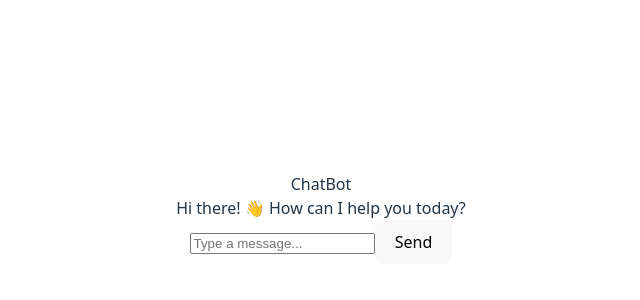
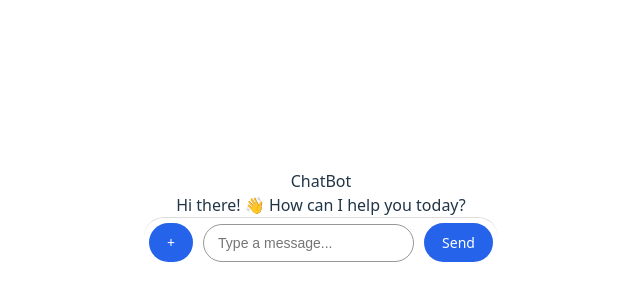
Before and after one commit to Tofulati/diamondhacks, a React (Vite) app in the folder medignos/frontend/: page / in a window 1280 px wide. Shown: the part 182-482 px from the top of the page, without its empty margins (319-959 px from the left). Built offline with nearby package versions, Linux system fonts and the light colour scheme.

Commit message:
update chatinput/ add gitignore

```diff
--- a/medignos/frontend/src/components/ChatInput.jsx
+++ b/medignos/frontend/src/components/ChatInput.jsx
@@ -1,4 +1,5 @@
 import { useState } from 'react';
+import '../styles/ChatInput.css';
 
 const ChatInput = ({ onSend }) => {
   const [input, setInput] = useState("");
@@ -12,6 +13,7 @@ const ChatInput = ({ onSend }) => {
 
   return (
     <div className="chat-input">
+      <button>+</button>
       <input
         placeholder="Type a message..."
         value={input}
--- a/medignos/frontend/src/styles/ChatInput.css
+++ b/medignos/frontend/src/styles/ChatInput.css
@@ -0,0 +1,37 @@
+.chat-input {
+    display: flex;
+
+    align-items: center;
+    padding: 5px;
+    border-top: 1px solid #ddd;
+    border-radius: 20px;
+    background-color: #fff;
+  }
+
+  .chat-input input {
+    flex: 1;
+    color: #000000;
+    padding: 10px 14px;
+    border: 1px solid #979797;
+    background-color: white;
+    border-radius: 20px;
+    font-size: 14px;
+    margin-left: 10px;
+    margin-right: 10px;
+    outline: none;
+  }
+
+  .chat-input button {
+    background-color: #2563eb;
+    color: white;
+    border: none;
+    padding: 10px 18px;
+    border-radius: 20px;
+    font-size: 14px;
+    cursor: pointer;
+    transition: background-color 0.2s ease;
+  }
+
+  .chat-input button:hover {
+    background-color: #1e40af;
+  }
```
Also changed, not shown: 2 other files (tests, documents, lock files or other folders).
